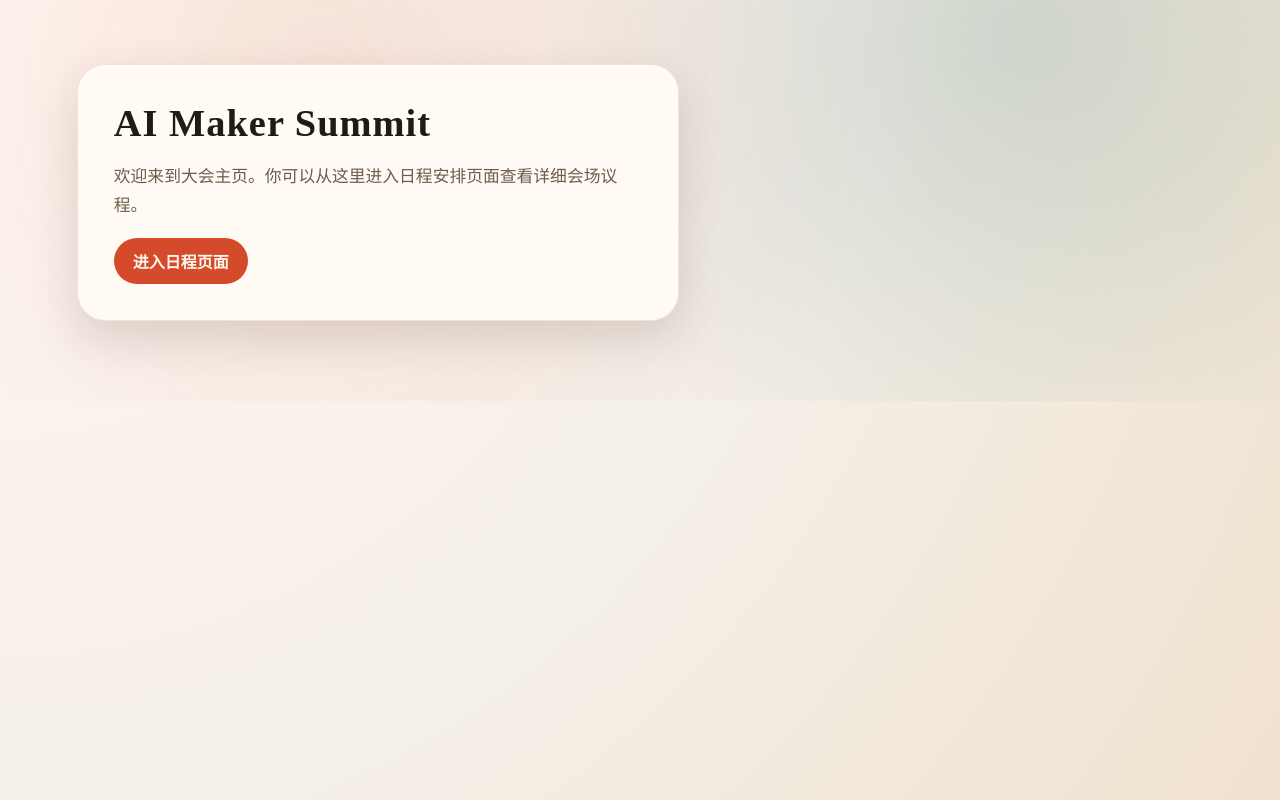
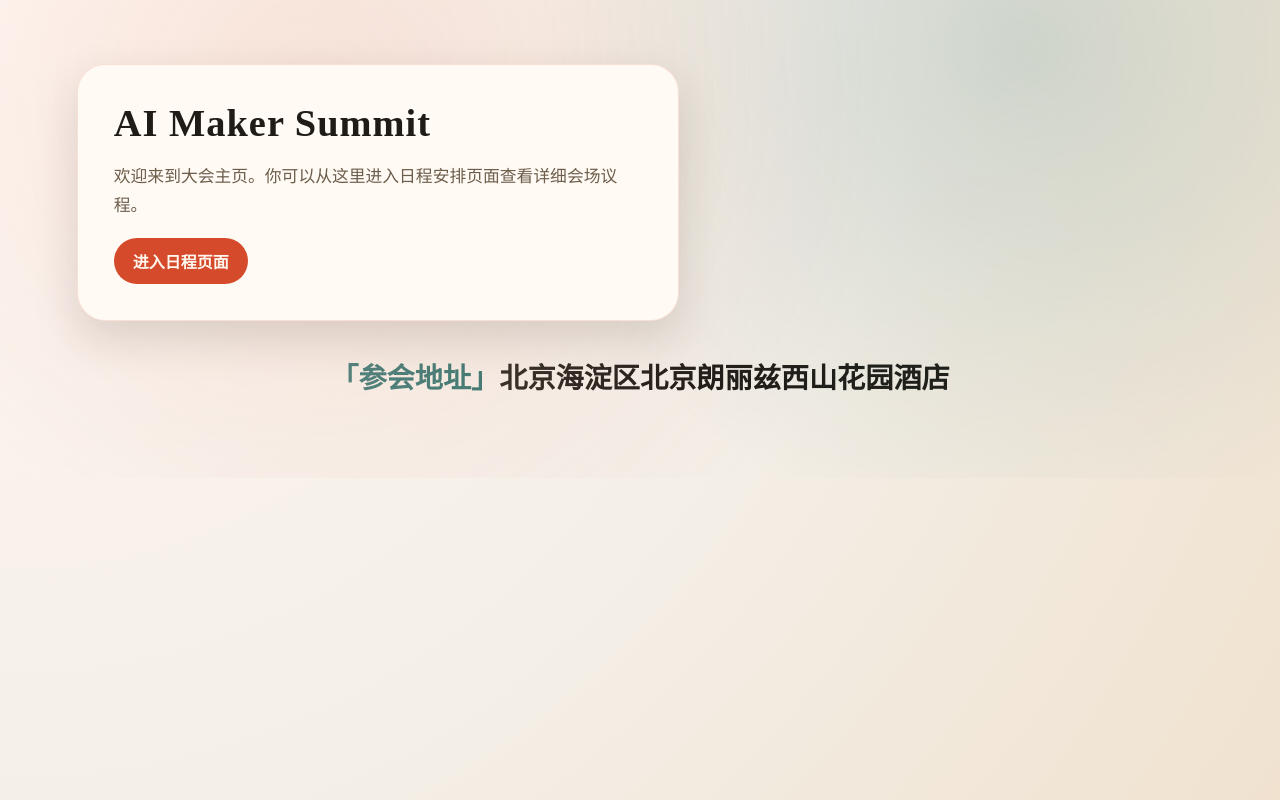
Before and after one commit to peterjuniorliu/summit-ticket-booking, a Next.js app: page / in a window 1280 px wide. Built offline with nearby package versions, Linux system fonts and the light colour scheme; a web font is replaced by a local one.

Commit message:
adding summit address

```diff
--- a/src/app/globals.css
+++ b/src/app/globals.css
@@ -89,6 +89,35 @@ main::before {
   line-height: 1.7;
   color: var(--muted);
   margin: 0 0 20px;
+}
+
+.page-lower {
+  display: flex;
+  justify-content: center;
+  margin-top: 56px;
+  padding: 0 6vw 40px;
+}
+
+.venue {
+  display: flex;
+  justify-content: center;
+  width: 100%;
+}
+
+.venue-address {
+  margin: 0;
+  width: 60%;
+  text-align: center;
+  font-size: clamp(1.2rem, 2.2vw, 1.9rem);
+  line-height: 1.6;
+  color: var(--ink);
+  font-weight: 600;
+  white-space: nowrap;
+}
+
+.venue-label {
+  font-weight: 700;
+  color: var(--teal);
 }
 
 .track-strip {
--- a/src/app/page.tsx
+++ b/src/app/page.tsx
@@ -16,6 +16,14 @@ export default function HomePage() {
           </div>
         </section>
       </div>
+      <div className="venue">
+        <p className="venue-address">
+          <span className="venue-label">
+            「参会地址」
+          </span>
+          北京海淀区北京朗丽兹西山花园酒店
+        </p>
+      </div>
     </main>
   );
 }
```
